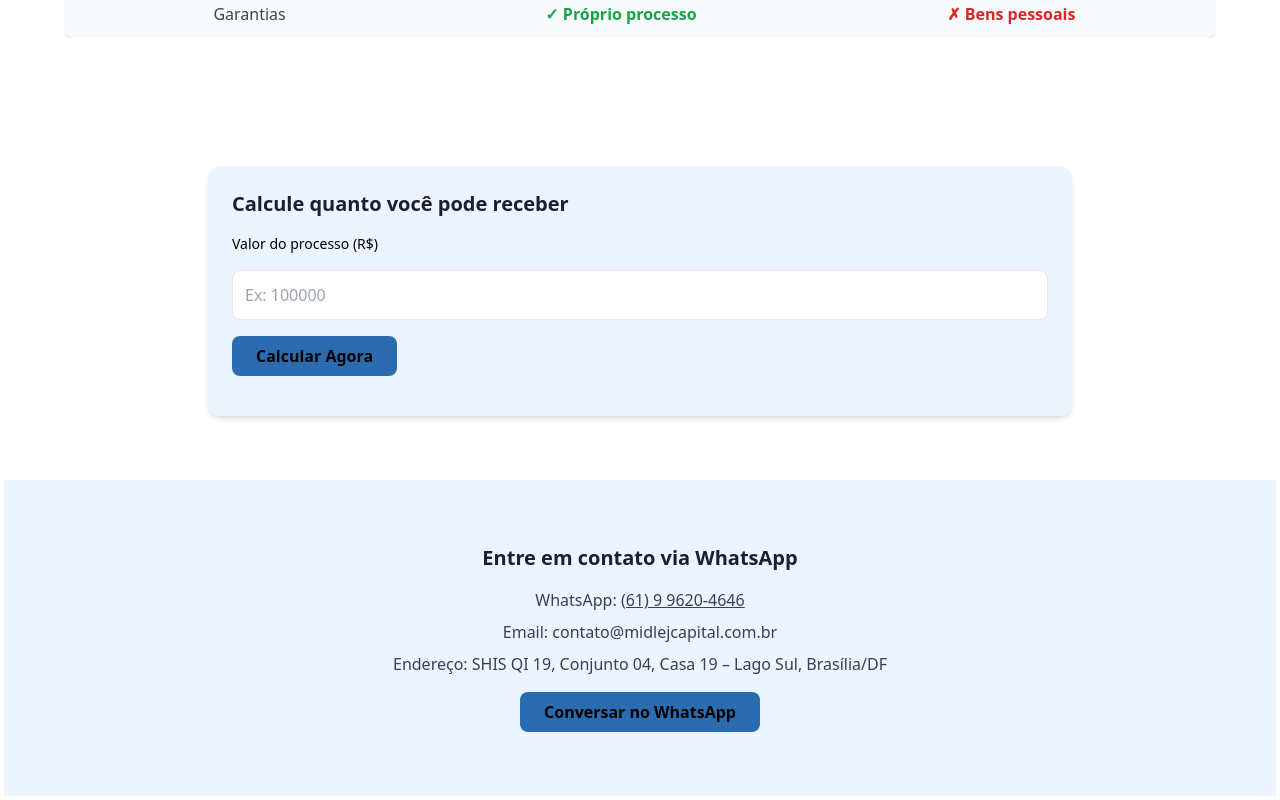
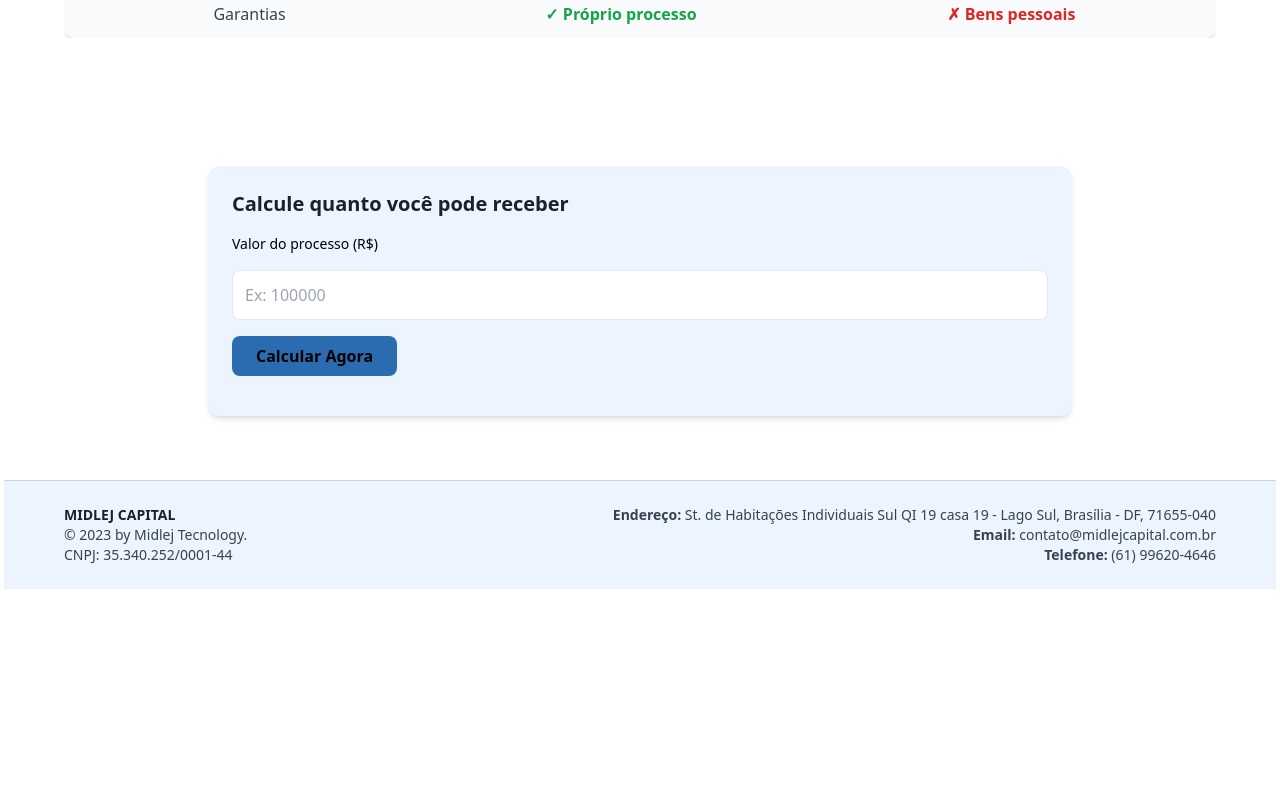
Before and after one commit to skcbroo/front_sell, a React (Vite) app: page / in a window 1280 px wide. Shown: the part 1998-2798 px from the top of the page. After the commit the page ends 2591 px from the top, so only its background shows below. Built offline with nearby package versions, Linux system fonts and the light colour scheme.

Commit message:
Update Home.jsx

```diff
--- a/src/pages/Home.jsx
+++ b/src/pages/Home.jsx
@@ -97,17 +97,27 @@ export default function Home() {
             </section>
 
             {/* CONTATO */}
-            <section id="contato" className="bg-[#EBF4FF] py-16 px-4 ">
-                <div className="max-w-6xl mx-auto text-center">
-                    <h2 className="text-xl font-bold text-[#1A202C] mb-4">Entre em contato via WhatsApp</h2>
-                    <p className="text-gray-700 mb-2">WhatsApp: <a href="https://wa.me/5561996204646" target="_blank" rel="noreferrer" className="underline">(61) 9 9620-4646</a></p>
-                    <p className="text-gray-700 mb-2">Email: contato@midlejcapital.com.br</p>
-                    <p className="text-gray-700 mb-4">Endereço: SHIS QI 19, Conjunto 04, Casa 19 – Lago Sul, Brasília/DF</p>
-                    <a href="https://wa.me/5561996204646" className="inline-block bg-[#2B6CB0] text-black font-semibold px-6 py-2 rounded-lg hover:opacity-90" target="_blank" rel="noopener noreferrer">
-                        Conversar no WhatsApp
-                    </a>
-                </div>
-            </section>
+            <footer className="bg-[#EBF4FF] border-t border-[#CBD5E1] py-6 px-4">
+  <div className="max-w-6xl mx-auto flex flex-col md:flex-row justify-between text-sm text-gray-700">
+    <div className="mb-4 md:mb-0">
+      <h3 className="font-bold text-[#1A202C]">MIDLEJ CAPITAL</h3>
+      <p>© 2023 by Midlej Tecnology.</p>
+      <p>CNPJ: 35.340.252/0001-44</p>
+    </div>
+    <div className="text-left md:text-right">
+      <p>
+        <span className="font-semibold">Endereço:</span> St. de Habitações Individuais Sul QI 19 casa 19 - Lago Sul, Brasília - DF, 71655-040
+      </p>
+      <p>
+        <span className="font-semibold">Email:</span> contato@midlejcapital.com.br
+      </p>
+      <p>
+        <span className="font-semibold">Telefone:</span> (61) 99620-4646
+      </p>
+    </div>
+  </div>
+</footer>
+
         </NavbarLayout>
     );
 }
```
